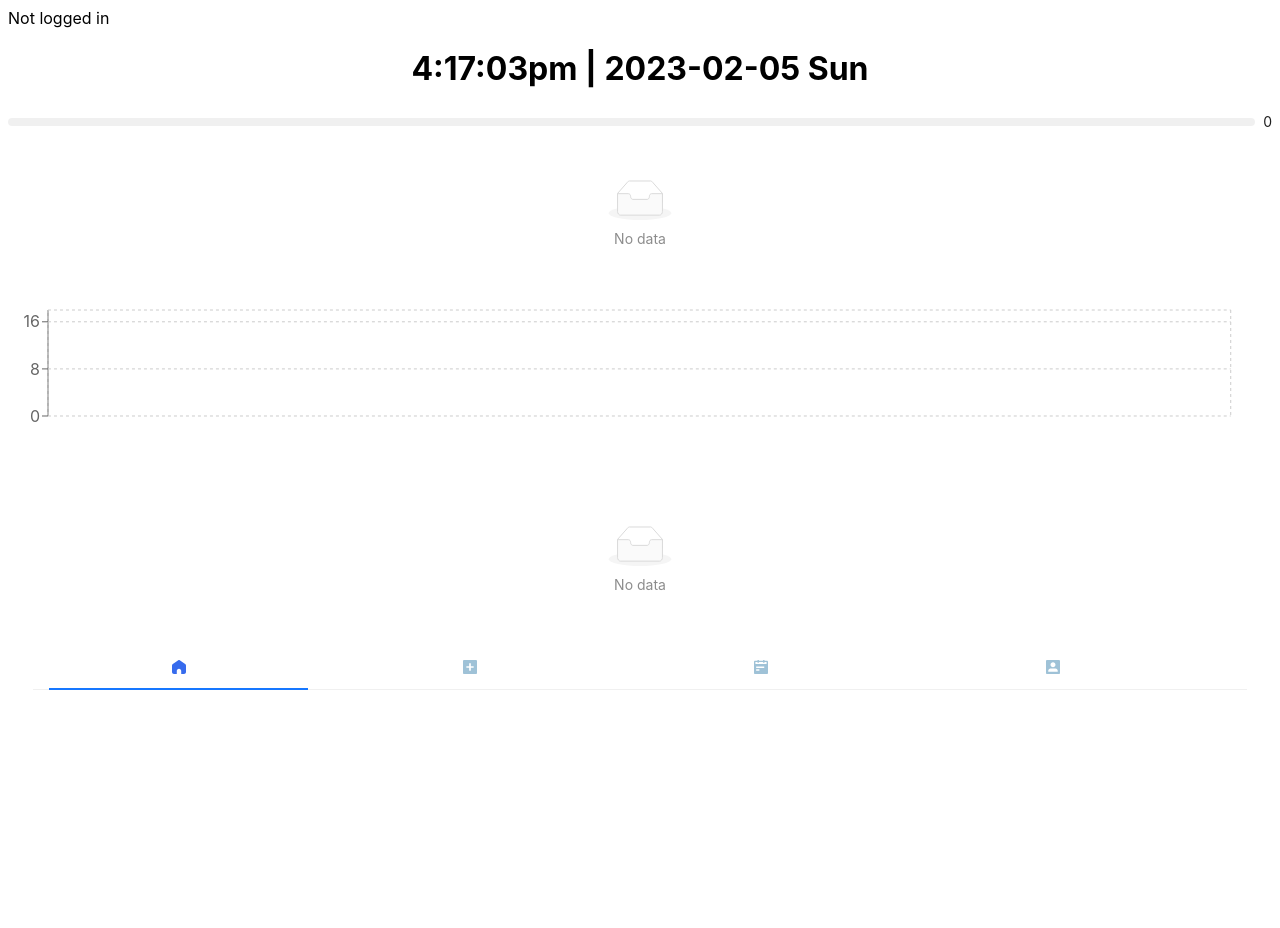
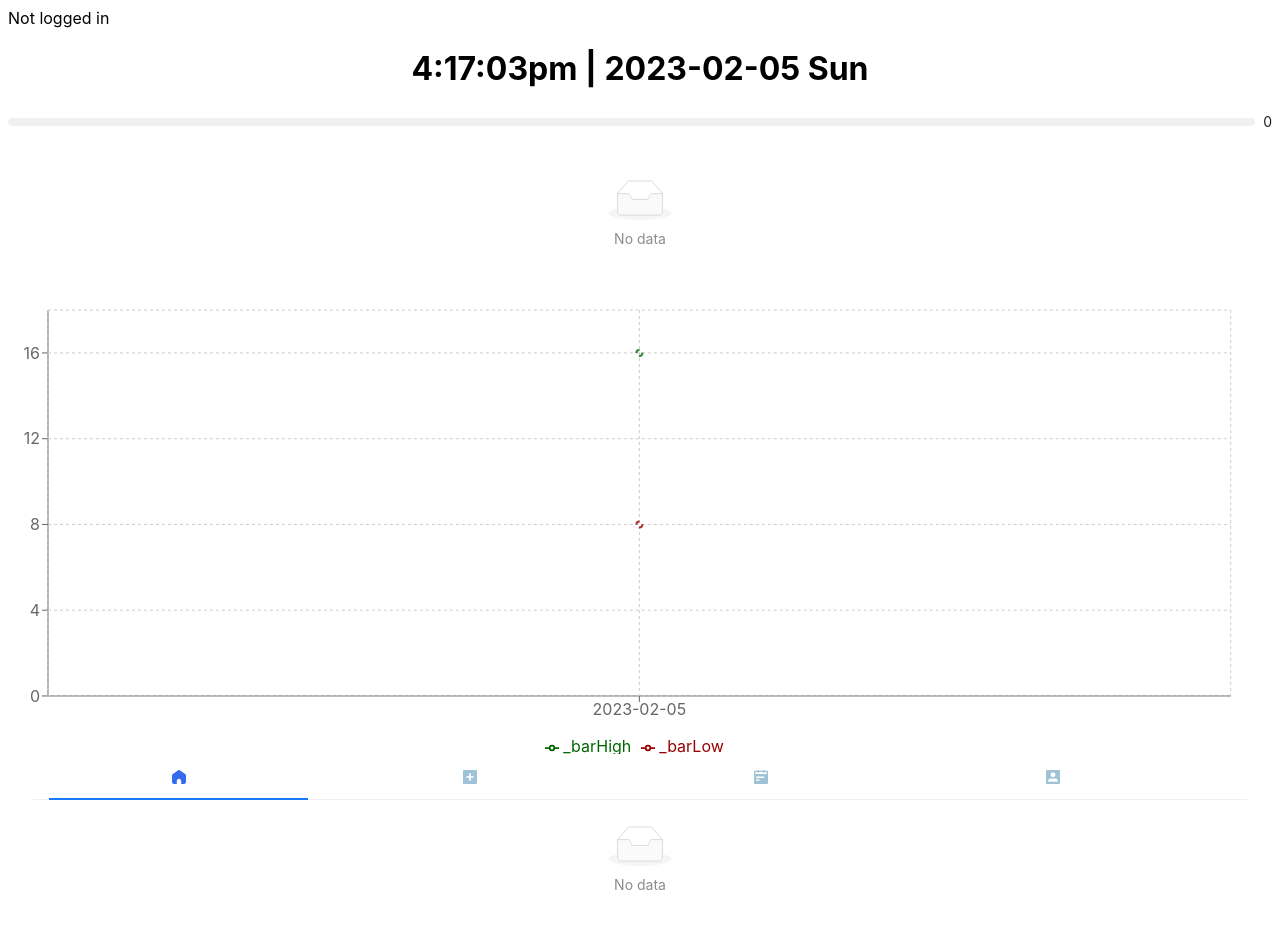
Before and after one commit to boyangwang/diary3, a React (Create React App) app: page /entry in a window 1280 px wide. Shown: the top 928 px of the page. Before the commit the page ends 800 px from the top, so only its background shows below. Built offline with nearby package versions, Linux system fonts and the light colour scheme.

Commit message:
feat wip: chart, lots of bugs

```diff
--- a/src/app/store.ts
+++ b/src/app/store.ts
@@ -56,3 +56,7 @@ export const selectTodayTotalPoints = createSelector(selectTodayEntryInstances,
   console.log('Memo selector: selectTodayTotalPoints');
   return entryInstances.reduce((sum, entryInstance) => sum + entryInstance.points, 0);
 });
+
+export const selectAllDaysFilledBySomeEntryInstances = (state: RootState) => {
+  return Object.keys(selectEntryInstancesMap(state)).sort();
+};
--- a/src/app/types-constants.ts
+++ b/src/app/types-constants.ts
@@ -111,6 +111,67 @@ export const EntryTypeThemeColors = [
   ['6865FF', '9E3EEF'],
 ];
 
+export const barLowValue = 8;
+export const barHighValue = 16;
+export const barLowColor = '#990000';
+export const barHighColor = '#006600';
+export const chartColorPanel = [
+  'rgba(242,122,119,1)',
+  'rgba(119,242,122,1)',
+  'rgba(122,119,242,1)',
+  'rgba(249,145,87,1)',
+  'rgba(249,87,145,1)',
+  'rgba(145,249,87,1)',
+  'rgba(145,87,249,1)',
+  'rgba(87,249,145,1)',
+  'rgba(87,145,249,1)',
+  'rgba(240,192,96,1)',
+  'rgba(240,96,192,1)',
+  'rgba(192,240,96,1)',
+  'rgba(192,96,240,1)',
+  'rgba(96,240,192,1)',
+  'rgba(96,192,240,1)',
+  'rgba(144,192,144,1)',
+  'rgba(144,144,192,1)',
+  'rgba(192,144,144,1)',
+  'rgba(96,192,192,1)',
+  'rgba(192,96,192,1)',
+  'rgba(192,192,96,1)',
+  'rgba(96,144,192,1)',
+  'rgba(96,192,144,1)',
+  'rgba(144,96,192,1)',
+  'rgba(144,192,96,1)',
+  'rgba(192,96,144,1)',
+  'rgba(192,144,96,1)',
+  'rgba(192,144,192,1)',
+  'rgba(192,192,144,1)',
+  'rgba(144,192,192,1)',
+  'rgba(210,123,83,1)',
+  'rgba(210,83,123,1)',
+  'rgba(123,210,83,1)',
+  'rgba(123,83,210,1)',
+  'rgba(83,210,123,1)',
+  'rgba(83,123,210,1)',
+];
+export const stringHashCode = (s: string) => {
+  let hash = 0;
+  if (s.length === 0) {
+    return hash;
+  }
+  for (let i = 0; i < s.length; i++) {
+    const chr = s.charCodeAt(i);
+    hash = (hash << 5) - hash + chr;
+    hash |= 0; // Convert to 32bit integer
+  }
+  return hash;
+};
+export const setOpacity = (s: string, a: number) => {
+  return s.substring(0, s.lastIndexOf(',') + 1) + a + ')';
+};
+export const isNumOrStrAndNotNaN = (a: any) => {
+  return (typeof a == 'number' || typeof a == 'string') && !isNaN(a as number);
+};
+
 export class DiaryGlobalStats {
   registrationSince: number = -1;
   entryDays: number = -1;
--- a/src/components/EntryChart.tsx
+++ b/src/components/EntryChart.tsx
@@ -1,9 +1,95 @@
-import { ResponsiveContainer, Tooltip, AreaChart, XAxis, YAxis, Legend, CartesianGrid } from 'recharts';
+import { Area, ResponsiveContainer, Tooltip, AreaChart, XAxis, YAxis, Legend, CartesianGrid } from 'recharts';
+import { selectAllDaysFilledBySomeEntryInstances, useAppSelector } from '../app/store';
+import {
+  barHighColor,
+  barLowColor,
+  chartColorPanel,
+  EntryInstance,
+  setOpacity,
+  stringHashCode,
+} from '../app/types-constants';
+import { barLowValue, barHighValue } from '../app/types-constants';
+import EntryChartTooltip, { TooltipPayload } from './EntryChartTooltip';
 
-function EntryChart() {
-  const { chartData, areas } = { chartData: [], areas: [] };
+const getChartDataAndAreasFromDaysAndEntriesDateMap = (
+  dateRange: string[],
+  entryInstancesMap: { [key: string]: EntryInstance[] },
+) => {
+  const allKeys: Set<string> = new Set();
+  const chartData = dateRange
+    .map((date) => {
+      const entries = entryInstancesMap[date];
+      const res: { [key: string]: number | string } = {
+        date,
+        _barLow: barLowValue,
+        _barHigh: barHighValue,
+        Sum: 0,
+      };
+      entries.forEach((entry) => {
+        allKeys.add(entry.entryTypeId);
+        res[entry.entryTypeId] = res[entry.entryTypeId] ? +res[entry.entryTypeId] + entry.points : entry.points;
+      });
+      return res;
+    })
+    .map((dataPoint) => {
+      allKeys.forEach((key: string) => {
+        dataPoint[key] = dataPoint[key] || 0;
+      });
+      return dataPoint;
+    });
+  const areas = [...allKeys.keys(), '_barLow', '_barHigh'].sort().map((key: string) => {
+    const colorIdx = Math.abs(stringHashCode(key)) % chartColorPanel.length;
+    const props = {
+      type: 'linear' as 'linear',
+      dataKey: key,
+      stackId: '3',
+      stroke: chartColorPanel[colorIdx],
+      fill: setOpacity(chartColorPanel[colorIdx], 0.36),
+      dot: false,
+      label: {
+        formatter: (label: number | string) => {
+          if (+label === 0) {
+            return null;
+          }
+          return +label;
+        },
+        position: 'right',
+      },
+    };
+    if (key === '_barLow') {
+      Object.assign(props, {
+        stackId: '1',
+        stroke: barLowColor,
+        fill: 'transparent',
+        dot: false,
+        strokeWidth: 2,
+        strokeDasharray: '5 4',
+        strokeOpacity: 0.8,
+        label: false,
+      });
+    } else if (key === '_barHigh') {
+      Object.assign(props, {
+        stackId: '2',
+        stroke: barHighColor,
+        fill: 'transparent',
+        dot: false,
+        strokeWidth: 2,
+        strokeDasharray: '5 4',
+        strokeOpacity: 0.8,
+        label: false,
+      });
+    }
+    return <Area key={key} {...props} />;
+  });
+  return { areas, chartData };
+};
+
+function EntryChart(props: { entryInstancesMap: { [key: string]: EntryInstance[] } }) {
+  const dateRange = useAppSelector(selectAllDaysFilledBySomeEntryInstances);
+  const { chartData, areas } = getChartDataAndAreasFromDaysAndEntriesDateMap(dateRange, props.entryInstancesMap);
+
   return (
-    <ResponsiveContainer width="98%" height={180}>
+    <ResponsiveContainer width="98%" height={480}>
       <AreaChart data={chartData} margin={{ top: 12, right: 16, left: -20, bottom: 12 }}>
         <XAxis dataKey="date" padding={{ left: 16, right: 16 }} />
         <YAxis padding={{ top: 0, bottom: 0 }} type="number" domain={[0, 18]} ticks={[0, 4, 8, 12, 16]} />
@@ -27,16 +113,15 @@ function EntryChart() {
           cursor={true}
           // itemSorter={(a: any, b: any) => b.value - a.value}
           content={(props: any) => (
-            <span>EntryTrendChartTooltipContent</span>
-            // <EntryTrendChartTooltipContent
-            //   {...props}
-            //   filter={(data: TooltipPayload) => {
-            //     if (data.name === '_barLow' || data.name === '_barHigh' || data.value === 0) {
-            //       return false;
-            //     }
-            //     return true;
-            //   }}
-            // />
+            <EntryChartTooltip
+              {...props}
+              filter={(data: TooltipPayload) => {
+                if (data.name === '_barLow' || data.name === '_barHigh' || data.value === 0) {
+                  return false;
+                }
+                return true;
+              }}
+            />
           )}
         />
         <CartesianGrid strokeDasharray="3 3" />
--- /dev/null
+++ b/src/components/EntryChartTooltip.tsx
@@ -0,0 +1,118 @@
+import { isNumOrStrAndNotNaN } from '../app/types-constants';
+
+function shallowEqual(a: any, b: any) {
+  for (const key in a) {
+    if ({}.hasOwnProperty.call(a, key) && (!{}.hasOwnProperty.call(b, key) || a[key] !== b[key])) {
+      return false;
+    }
+  }
+  for (const key in b) {
+    if ({}.hasOwnProperty.call(b, key) && !{}.hasOwnProperty.call(a, key)) {
+      return false;
+    }
+  }
+  return true;
+}
+
+export interface TooltipPayload {
+  name: string;
+  value: string | number | Array<string | number>;
+  unit?: string;
+  color?: string;
+  fill?: string;
+}
+const defaultFormatter = (value: any) =>
+  Array.isArray(value) && isNumOrStrAndNotNaN(value[0]) && isNumOrStrAndNotNaN(value[1]) ? value.join(' ~ ') : value;
+
+type EntryChartTooltipProps = {
+  filter: (tooltipPayload: TooltipPayload) => boolean;
+  separator: string;
+  formatter: any;
+  wrapperStyle: any;
+  itemStyle: any;
+  labelStyle: any;
+  labelFormatter: any;
+  label: any;
+  payload: TooltipPayload[];
+  itemSorter: (a: TooltipPayload, b: TooltipPayload) => 0 | 1 | -1;
+};
+const PropsDefaults = {
+  separator: ' : ',
+  itemStyle: {},
+  labelStyle: {},
+};
+
+function EntryChartToolip(props: EntryChartTooltipProps) {
+  const { labelStyle, label, labelFormatter, wrapperStyle } = props;
+  const finalStyle = {
+    margin: 0,
+    padding: 10,
+    backgroundColor: '#fff',
+    border: '1px solid #ccc',
+    whiteSpace: 'nowrap',
+    ...wrapperStyle,
+  };
+  const finalLabelStyle = {
+    margin: 0,
+    ...labelStyle,
+  };
+  const hasLabel = typeof label === 'number' || typeof label === 'string';
+  let finalLabel = hasLabel ? label : '';
+
+  if (hasLabel && labelFormatter) {
+    finalLabel = labelFormatter(label);
+  }
+
+  function renderContent() {
+    const { payload, separator, formatter, itemStyle, itemSorter, filter } = props;
+
+    if (payload && payload.length) {
+      const listStyle = { padding: 0, margin: 0 };
+
+      const items = payload.sort(itemSorter).map((entry, i) => {
+        const finalItemStyle = {
+          display: 'block',
+          paddingTop: 4,
+          paddingBottom: 4,
+          color: entry.color || '#000',
+          ...itemStyle,
+        };
+        const hasName = isNumOrStrAndNotNaN(entry.name);
+        const finalFormatter = formatter || defaultFormatter;
+
+        if (filter && !filter(entry)) {
+          return null;
+        }
+
+        return (
+          <li className="recharts-tooltip-item" key={`tooltip-item-${i}`} style={finalItemStyle}>
+            {hasName ? <span className="recharts-tooltip-item-name">{entry.name}</span> : null}
+            {hasName ? <span className="recharts-tooltip-item-separator">{separator}</span> : null}
+            <span className="recharts-tooltip-item-value">
+              {finalFormatter ? finalFormatter(entry.value, entry.name, entry, i) : entry.value}
+            </span>
+            <span className="recharts-tooltip-item-unit">{entry.unit || ''}</span>
+          </li>
+        );
+      });
+
+      return (
+        <ul className="recharts-tooltip-item-list" style={listStyle}>
+          {items}
+        </ul>
+      );
+    }
+
+    return null;
+  }
+
+  return (
+    <div className="recharts-default-tooltip" style={finalStyle}>
+      <p className="recharts-tooltip-label" style={finalLabelStyle}>
+        {finalLabel}
+      </p>
+      {renderContent()}
+    </div>
+  );
+}
+export default EntryChartToolip;
--- a/src/pages/EntryPage.tsx
+++ b/src/pages/EntryPage.tsx
@@ -1,12 +1,19 @@
 import EntryChart from '../components/EntryChart';
 import EntryProgressBar from '../components/EntryProgressBar';
 import EntryTypeListForCompletion from '../components/EntryTypeListForCompletion';
-import { selectEntryTypesArray, selectTodayEntryInstances, selectTodayTotalPoints, useAppSelector } from '../app/store';
+import {
+  selectEntryInstancesMap,
+  selectEntryTypesArray,
+  selectTodayEntryInstances,
+  selectTodayTotalPoints,
+  useAppSelector,
+} from '../app/store';
 import EntryInstanceList from '../components/EntryInstanceList';
-import ImportHistoryButton from '../components/ImportHistoryButton';
+// import ImportHistoryButton from '../components/ImportHistoryButton';
 
 export default function EntryPage() {
   const entryTypesArray = useAppSelector(selectEntryTypesArray);
+  const entryInstancesMap = useAppSelector(selectEntryInstancesMap);
   const todayEntryInstances = useAppSelector(selectTodayEntryInstances);
   const todayPoints = useAppSelector(selectTodayTotalPoints);
 
@@ -14,7 +21,7 @@ export default function EntryPage() {
     <>
       <EntryProgressBar points={todayPoints} />
       <EntryInstanceList entryInstancesArray={todayEntryInstances} />
-      <EntryChart />
+      <EntryChart entryInstancesMap={entryInstancesMap} />
       <EntryTypeListForCompletion entryTypesArray={entryTypesArray} />
     </>
   );
--- a/tsconfig.json
+++ b/tsconfig.json
@@ -1,6 +1,6 @@
 {
   "compilerOptions": {
-    "target": "es5",
+    "target": "es2015",
     "lib": [
       "dom",
       "dom.iterable",
```
